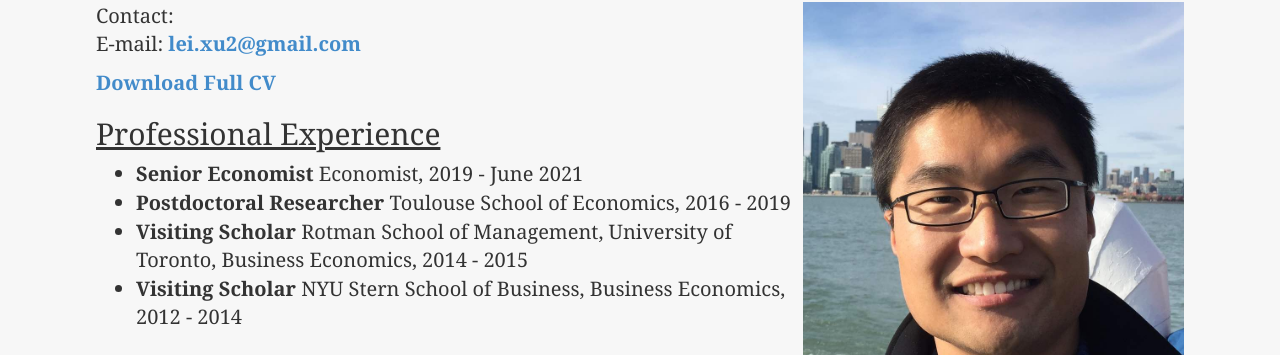
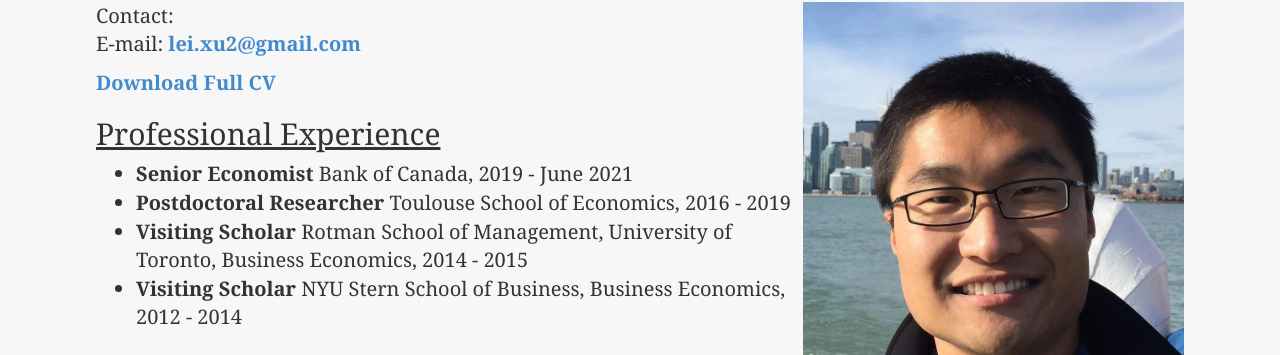
Before and after one commit to x-u/x-u.github.io, a Jekyll site: the page built from index.html, in a window 1280 px wide and 900 px high. Shown: the part 253-608 px from the top of the window. Built offline with Jekyll 4.4.1, drawn with Linux system fonts in a browser that asks for light colours; the list of posts is cut into pages by our own code.

Commit message:
Initial commit

```diff
--- a/index.html
+++ b/index.html
@@ -20,7 +20,7 @@ E-mail: <A HREF="mailto:lei.xu2@gmail.com"><B>lei.xu2@gmail.com</B></A><BR>
 <H3><A NAME="Professional Experience"></A><U>Professional Experience</U></H3>
 
 <UL>
-    <LI><B>Senior Economist </B>Economist, 2019 - June 2021
+    <LI><B>Senior Economist </B>Bank of Canada, 2019 - June 2021
     <LI><B>Postdoctoral Researcher </B>Toulouse School of Economics, 2016 - 2019
     <LI><B>Visiting Scholar </B>Rotman School of Management, University of Toronto, Business Economics, 2014 - 2015
     <LI><B>Visiting Scholar </B>NYU Stern School of Business, Business Economics, 2012 - 2014
```
